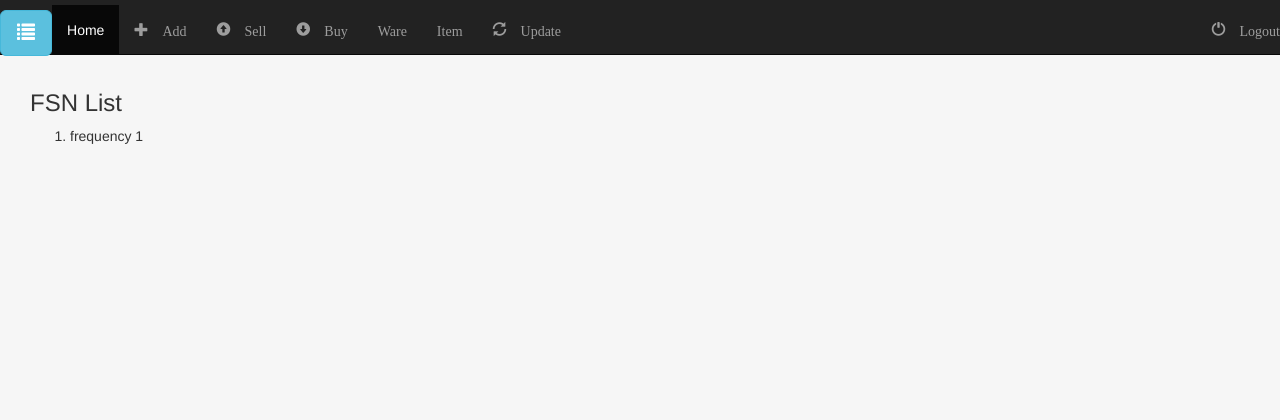
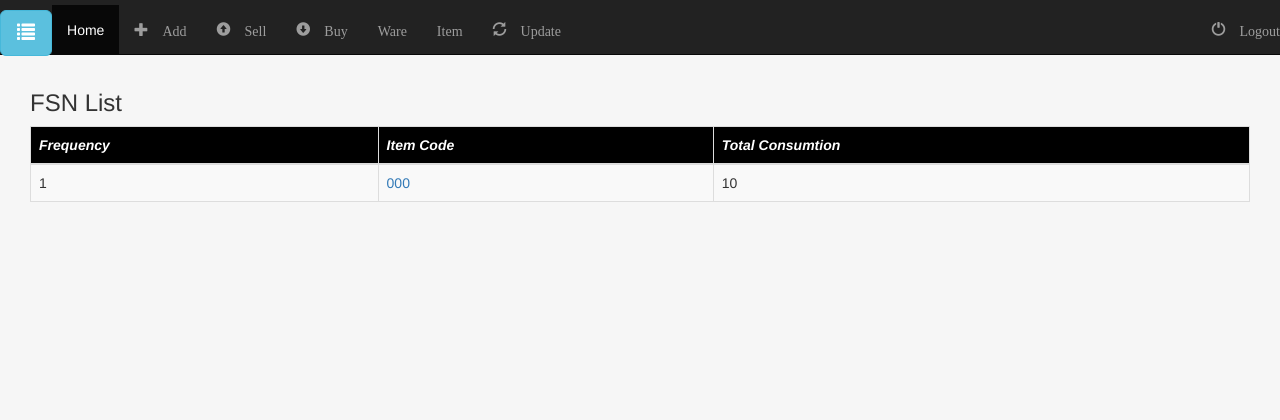
Before and after one commit to naveenrajm7/inventory-management, a Django app: page /fsn/ in a window 1280 px wide. Shown: the top 420 px of the page. Run offline with Django 3.2, Linux system fonts and the light colour scheme; tables that the repository leaves empty hold one stand-in row (values such as "Sample post"); some libraries are stand-ins or nearby versions.

Commit message:
partial complete

```diff
--- a/webapp/templates/webapp/consum.html
+++ b/webapp/templates/webapp/consum.html
@@ -17,7 +17,7 @@
             {% for item in object_list %}
             <tr>
                 <td scope="row">{{ item.sl_no}}</td>
-                <td scope="row">{{ item.item_code}}</td>
+                <td scope="row"><a href="{% url 'webapp:details' item.item_code %}">{{ item.item_code}}</a></td>
                 <td scope="row">{{ item.date_consum}}</td>
                 <td scope="row">{{ item.item_consum_qty}}</td>
                 <td scope="row">{{ item.item_consum_rate}}</td>
--- a/webapp/templates/webapp/form.html
+++ b/webapp/templates/webapp/form.html
@@ -39,6 +39,7 @@
             <button class="btn btn-success">Login</button>
           </div>
         </div>
-    </form>
+    </form><br>
+    <p> Not yet registered? Click <a href="/register/">here</a> to Register.
 </div>
 {% endblock %}
--- a/webapp/templates/webapp/fsn.html
+++ b/webapp/templates/webapp/fsn.html
@@ -1,14 +1,28 @@
 {% extends "webapp/head.html" %}
 {% block title %} {{ title }}{% endblock %}
 {% block content %}
+{% if object_list %}
     <h3> {{ title }}</h3>
-        <ol>
-            {% for dic in object_list %}
-                {% for key,val in dic.items %}
-                    {% if key == "frequency" %}
-                    <li> {{ key }} {{ val }} </li>
-                    {% endif %}
-                {% endfor %}
+    <table class="table table-striped table-bordered ">
+      <thead class="table thead-inverse">
+        <tr  bgcolor="black">
+          <th scope="col"><span style="color:white"><i>Frequency</i></span></th>
+          <th scope="col"><span style="color:white"><i>Item Code</i></span></th>
+          <th scope="col"><span style="color:white"><i>Total Consumtion</i></span></th>
+        </tr>
+      </thead>
+        <tbody>
+            {% for item in object_list %}
+            <tr>
+                <td scope="row">{{ item.frequency }}</td>
+                <td scope="row"><a href="{% url 'webapp:details' item.item_code %}">{{ item.item_code}}</a></td>
+                <td scope="row">{{ item.total_consumption }}</td>
+            </tr>
             {% endfor %}
-        </ol>
+
+        </tbody>
+    </table>
+{% else %}
+    <h3>No Movement of items<h3>
+{% endif %}
 {% endblock %}
--- a/webapp/templates/webapp/issue.html
+++ b/webapp/templates/webapp/issue.html
@@ -17,7 +17,7 @@
             {% for item in object_list %}
             <tr>
                 <td scope="row">{{ item.sl_no}}</td>
-                <td scope="row">{{ item.item_code}}</td>
+                <td scope="row"><a href="{% url 'webapp:details' item.item_code %}">{{ item.item_code}}</a></td>
                 <td scope="row">{{ item.date_issue}}</td>
                 <td scope="row">{{ item.item_issue_qty}}</td>
                 <td scope="row">{{ item.item_issue_rate}}</td>
--- a/webapp/templates/webapp/item.html
+++ b/webapp/templates/webapp/item.html
@@ -11,6 +11,8 @@
           <th scope="col"><span style="color:white"><i>Item Reorder Qty</i></span></th>
           <th scope="col"><span style="color:white"><i>Item Reorder Level</i></span></th>
           <th scope="col"><span style="color:white"><i>Item Vendor Name</i></span></th>
+          <th scope="col"><span style="color:white"><i>Edit</i></span></th>
+          <th scope="col"><span style="color:white"><i>Delete</i></span></th>
         </tr>
       </thead>
         <tbody>
@@ -21,6 +23,8 @@
                 <td scope="row">{{ item.item_reorder_qty}}</td>
                 <td scope="row">{{ item.item_reorder_level}}</td>
                 <td scope="row">{{ item.item_vendor_name}}</td>
+                <td scope="row"><a href="{% url 'webapp:item-update' item.item_code %}"><span class="glyphicon glyphicon-pencil"></span></a></td>
+                <td scope="row"><a href="{% url 'webapp:item-delete' item.item_code %}"><span class="glyphicon glyphicon-trash"></span></a></td>
             </tr>
             {% endfor %}
 
--- a/webapp/templates/webapp/registration_form.html
+++ b/webapp/templates/webapp/registration_form.html
@@ -63,5 +63,6 @@
   </div>
 </div>
 </fieldset>
-</form>
+</form><br>
+<p>Already have an account? Click <a href="/login/">here</a> to login.
 {% endblock %}
--- a/webapp/templates/webapp/whouse.html
+++ b/webapp/templates/webapp/whouse.html
@@ -10,6 +10,8 @@
           <th scope="col"><span style="color:white"><i>Ware House Name</i></span></th>
           <th scope="col"><span style="color:white"><i>Ware House Manager</i></span></th>
           <th scope="col"><span style="color:white"><i>Ware House Contact</i></span></th>
+          <th scope="col"><span style="color:white"><i>Edit</i></span></th>
+          <th scope="col"><span style="color:white"><i>Delete</i></span></th>
         </tr>
       </thead>
         <tbody>
@@ -19,6 +21,8 @@
                 <td scope="row">{{ item.whouse_name}}</td>
                 <td scope="row">{{ item.whouse_head_name}}</td>
                 <td scope="row">{{ item.whouse_mobile}}</td>
+                <td scope="row"><a href="{% url 'webapp:whouse-update' item.whouse_code %}"><span class="glyphicon glyphicon-pencil"></span></a></td>
+                <td scope="row"><a href="{% url 'webapp:whouse-delete' item.whouse_code %}"><span class="glyphicon glyphicon-trash"></span></a></td>
             </tr>
             {% endfor %}
 
--- a/webapp/urls.py
+++ b/webapp/urls.py
@@ -7,23 +7,29 @@ urlpatterns = [
     re_path(r'^(?P<pk>[0-9]+)/$', views.DetailView.as_view(), name = 'details'),
     path('register/', UserRegisterView.as_view(), name = 'register'),
     path('login/', login_view , name = 'login'),
+    path('logout/', logout_view, name = 'logout'),
     path('about/', views.about, name = 'about'),
     path('home/', views.HomeView.as_view(),name = 'home'),
+
     path('home/add', views.MasterInAdd.as_view(),name = 'master-add'),
-    path('logout/', logout_view, name = 'logout'),
     path('home/update', views.update_master, name = "master-update"),
+
     # /consum/add/
     path('consum/add/', views.ConsumInAdd.as_view(), name ='consum-add'),
     path('consum/', views.ConsumInView.as_view(), name ='consum'),
+
     path('issue/add/', views.IssueInAdd.as_view(), name ='issue-add'),
     path('issue/', views.IssueInView.as_view(), name ='issue'),
+
     path('whouse/add/', views.WhouseInAdd.as_view(), name ='whouse-add'),
     path('whouse/', views.WhouseInView.as_view(), name ='whouse'),
+    re_path(r'^whouse/(?P<pk>[0-9]+)/$', views.WhouseInUpdate.as_view(), name ='whouse-update'),
+    re_path(r'^whouse/(?P<pk>[0-9]+)/delete/$', views.WhouseInDelete.as_view(), name ='whouse-delete'),
+
     path('item/add/', views.ItemInAdd.as_view(), name ='item-add'),
     path('item/', views.ItemInView.as_view(), name ='item'),
-    # 'whouse/update'
-    re_path(r'^whouse/(?P<pk>[0-9]+)/$', views.WhouseInUpdate.as_view(), name ='whouse-update'),
-    re_path(r'^whouse/(?P<pk>[0-9]+)/delete/$', views.WhouseInDelete.as_view(), name ='whouse-delete'),
+    re_path(r'^item/(?P<pk>[0-9]+)/$', views.ItemInUpdate.as_view(), name ='item-update'),
+    re_path(r'^item/(?P<pk>[0-9]+)/delete/$', views.ItemInDelete.as_view(), name ='item-delete'),
     # display fsn list
     path('fsn/', views.fast_moving, name = 'fsn'),
     path('reorder/', views.reorder, name = 'reorder')
--- a/webapp/views.py
+++ b/webapp/views.py
@@ -64,18 +64,11 @@ class IssueInView(LoginRequiredMixin, generic.ListView):
     def get_queryset(self):
         return IssueIn.objects.all()
 
-# to create a new ConsumIn --> buying something into Inventory
+# to create a new IssueIn --> selling something out of Inventory
 class IssueInAdd(CreateView):
     model = IssueIn
     fields = ['item_code', 'date_issue', 'item_issue_qty', 'item_issue_rate' ]
 
-class ItemInView(LoginRequiredMixin, generic.ListView):
-    login_url = '/login/'  # what is the login_url
-    redirect_field_name = '/login/'
-    template_name = 'webapp/item.html' #which template should i use to return?
-    #context_object_name = 'all_items' # for List it return object_list to change it to our name object use this
-    def get_queryset(self):
-        return ItemIn.objects.all()
 
 class WhouseInView(LoginRequiredMixin, generic.ListView):
     login_url = '/login/'  # what is the login_url
@@ -111,6 +104,15 @@ class ItemInAdd(CreateView):
     model = ItemIn
     fields = ['item_code', 'item_name', 'item_reorder_qty', 'item_reorder_rate', 'item_reorder_level',
             'item_vendor_name', 'item_vendor_address' ]
+
+class ItemInUpdate(UpdateView):
+    model = ItemIn
+    fields = ['item_code', 'item_name', 'item_reorder_qty', 'item_reorder_rate', 'item_reorder_level',
+            'item_vendor_name', 'item_vendor_address' ]
+
+class ItemInDelete(DeleteView):
+    model = ItemIn
+    success_url = reverse_lazy('webapp:item')
 
 def dictfetchall(cursor):
     "Return all rows from a cursor as a dict"
@@ -153,11 +155,13 @@ def fast_moving(request):
 def reorder(request):
     template_name = 'webapp/reorder.html'
     with connection.cursor() as cursor:
-        queryset = cursor.execute("select `a`.`item_code` AS `item_code`,`a`.`Item_name` AS `item_name`,`a`.`Item_bal_qty` AS `Balance_qty`, \
-        `b`.`Item_reorder_qty` AS `ordering_qty`,`b`.`Item_vendor_name` AS `vendor name`,`b`.`Item_vendor_address` AS `Address` \
+        cursor.execute("select `a`.`item_code` AS `item_code`,`a`.`Item_name` AS `item_name`,`a`.`Item_bal_qty` AS `Balance_qty`, \
+        `b`.`Item_reorder_level` AS `reorder_lvl`,`b`.`Item_vendor_name` AS `vendor_name`,`b`.`Item_vendor_address` AS `Address` \
         from (`master_in` `a` join `item_in` `b`) where ((`a`.`item_code` = `b`.`item_code`) and (`a`.`Item_bal_qty` <= `b`.`Item_reorder_level`));")
+        reorder_list = dictfetchall(cursor)
+
     context = {
-        "object_list": queryset,
+        "object_list": reorder_list,
         "title": "Reorder List"
     }
     return render(request, template_name, context)
```
Also changed, not shown: webapp/models.py (+7 -0 lines), webapp/templates/webapp/itemin_confirm_delete.html (added, +10 -0 lines), webapp/templates/webapp/reorder.html (+23 -3 lines), webapp/migrations/0005_merge_20180427_1816.py (added).
